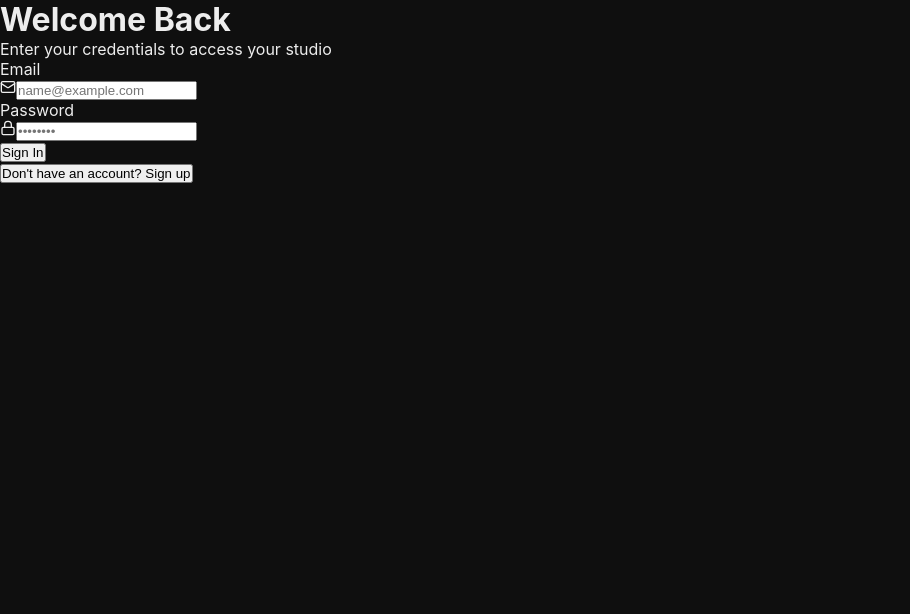
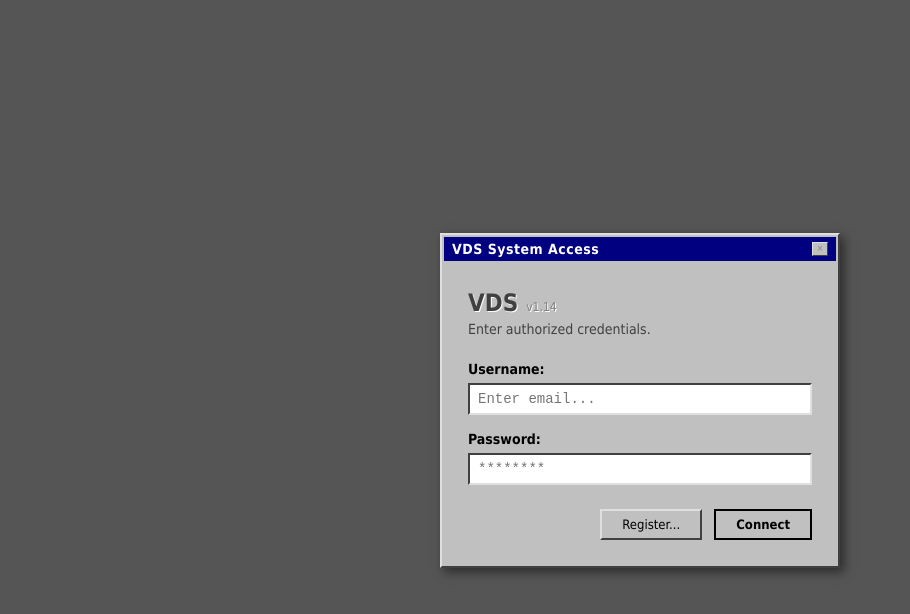
Before and after one commit to kikkbyf/vds, a Next.js app: page /login in a window 1280 px wide. Shown: the top 614 px of the page, without its empty margins (0-910 px from the left). Built offline with nearby package versions, Linux system fonts and the light colour scheme.

Commit message:
style: redesign login page with retro windows-style UI

```diff
--- a/src/app/login/page.tsx
+++ b/src/app/login/page.tsx
@@ -59,71 +59,229 @@ export default function LoginPage() {
     };
 
     return (
-        <div className="min-h-screen bg-black flex items-center justify-center p-4">
-            <div className="w-full max-w-md bg-[#111] border border-white/10 rounded-2xl p-8 shadow-2xl">
-                <div className="text-center mb-8">
-                    <h1 className="text-2xl font-bold text-white mb-2">
-                        {isLogin ? 'Welcome Back' : 'Create Account'}
-                    </h1>
-                    <p className="text-gray-400 text-sm">
-                        {isLogin ? 'Enter your credentials to access your studio' : 'Start your creative journey with VDS'}
+        <div className="login-container">
+            <div className="retro-window">
+                <div className="window-header">
+                    <div className="window-title">VDS System Access</div>
+                    <div className="window-controls">
+                        <button disabled>×</button>
+                    </div>
+                </div>
+
+                <div className="window-content">
+                    <div className="brand-section">
+                        <div className="logo-text">VDS<span className="version">v1.14</span></div>
+                        <p className="system-msg">
+                            {isLogin ? 'Enter authorized credentials.' : 'New user registration sequence.'}
                         </p>
                     </div>
 
-                <form onSubmit={handleSubmit} className="space-y-4">
-                    <div className="space-y-2">
-                        <label className="text-xs font-medium text-gray-500 uppercase tracking-wider">Email</label>
-                        <div className="relative">
-                            <Mail className="absolute left-3 top-1/2 -translate-y-1/2 text-gray-500" size={16} />
+                    <form onSubmit={handleSubmit} className="retro-form">
+                        <div className="input-group">
+                            <label>Username:</label>
                             <input
                                 name="email"
                                 type="email"
                                 required
-                                className="w-full bg-[#0a0a0a] border border-white/10 rounded-lg py-2.5 pl-10 pr-4 text-white text-sm focus:outline-none focus:border-white/30 transition-colors"
-                                placeholder="name@example.com"
+                                placeholder="Enter email..."
+                                className="retro-input"
                             />
                         </div>
-                    </div>
 
-                    <div className="space-y-2">
-                        <label className="text-xs font-medium text-gray-500 uppercase tracking-wider">Password</label>
-                        <div className="relative">
-                            <Lock className="absolute left-3 top-1/2 -translate-y-1/2 text-gray-500" size={16} />
+                        <div className="input-group">
+                            <label>Password:</label>
                             <input
                                 name="password"
                                 type="password"
                                 required
                                 minLength={6}
-                                className="w-full bg-[#0a0a0a] border border-white/10 rounded-lg py-2.5 pl-10 pr-4 text-white text-sm focus:outline-none focus:border-white/30 transition-colors"
-                                placeholder="••••••••"
+                                placeholder="********"
+                                className="retro-input"
                             />
-                        </div>
                         </div>
 
                         {error && (
-                        <div className="p-3 bg-red-500/10 border border-red-500/20 rounded-lg text-red-400 text-xs text-center">
+                            <div className="error-box">
+                                <span className="error-icon">⚠</span>
                                 {error}
                             </div>
                         )}
 
+                        <div className="action-row">
+                            <button
+                                type="button"
+                                onClick={() => setIsLogin(!isLogin)}
+                                className="retro-btn secondary"
+                            >
+                                {isLogin ? 'Register...' : 'Cancel'}
+                            </button>
+
                             <button
                                 type="submit"
                                 disabled={loading}
-                        className="w-full bg-white text-black font-medium py-2.5 rounded-lg hover:bg-gray-200 transition-colors disabled:opacity-50 disabled:cursor-not-allowed flex items-center justify-center gap-2"
+                                className="retro-btn primary"
                             >
-                        {loading ? <Loader2 className="animate-spin" size={16} /> : (isLogin ? 'Sign In' : 'Sign Up')}
-                    </button>
-                </form>
-
-                <div className="mt-6 text-center">
-                    <button
-                        onClick={() => setIsLogin(!isLogin)}
-                        className="text-xs text-gray-500 hover:text-white transition-colors"
-                    >
-                        {isLogin ? "Don't have an account? Sign up" : 'Already have an account? Sign in'}
+                                {loading ? 'Processing...' : (isLogin ? 'Connect' : 'Initialize')}
                             </button>
                         </div>
+                    </form>
                 </div>
+            </div>
+
+            <style jsx>{`
+                .login-container {
+                    min-height: 100vh;
+                    display: flex;
+                    align-items: center;
+                    justify-content: center;
+                    background: #555;
+                    font-family: 'Tahoma', 'Segoe UI', sans-serif;
+                }
+
+                .retro-window {
+                    width: 400px;
+                    background: #c0c0c0;
+                    border: 2px solid;
+                    border-color: #dfdfdf #404040 #404040 #dfdfdf;
+                    box-shadow: 4px 4px 10px rgba(0,0,0,0.5);
+                    padding: 2px;
+                }
+
+                .window-header {
+                    background: #000080;
+                    padding: 4px 8px;
+                    display: flex;
+                    justify-content: space-between;
+                    align-items: center;
+                    margin-bottom: 4px;
+                }
+
+                .window-title {
+                    color: white;
+                    font-weight: bold;
+                    font-size: 14px;
+                    letter-spacing: 0.5px;
+                }
+
+                .window-controls button {
+                    width: 16px;
+                    height: 14px;
+                    background: #c0c0c0;
+                    border: 1px solid;
+                    border-color: #dfdfdf #404040 #404040 #dfdfdf;
+                    font-size: 10px;
+                    line-height: 10px;
+                    display: flex;
+                    align-items: center;
+                    justify-content: center;
+                    cursor: default;
+                }
+
+                .window-content {
+                    padding: 24px;
+                }
+
+                .brand-section {
+                    margin-bottom: 24px;
+                }
+
+                .logo-text {
+                    font-size: 24px;
+                    font-weight: 900;
+                    color: #404040;
+                    text-shadow: 1px 1px 0px white;
+                    margin-bottom: 4px;
+                }
+
+                .version {
+                    font-size: 12px;
+                    margin-left: 8px;
+                    color: #808080;
+                    font-weight: normal;
+                }
+
+                .system-msg {
+                    font-size: 14px;
+                    color: #404040;
+                }
+
+                .retro-form {
+                    display: flex;
+                    flex-direction: column;
+                    gap: 16px;
+                }
+
+                .input-group {
+                    display: flex;
+                    flex-direction: column;
+                    gap: 6px;
+                }
+
+                label {
+                    font-size: 14px;
+                    font-weight: bold;
+                    color: #000;
+                }
+
+                .retro-input {
+                    background: white;
+                    border: 2px solid;
+                    border-color: #404040 #dfdfdf #dfdfdf #404040;
+                    padding: 6px 8px;
+                    font-family: 'Courier New', monospace;
+                    font-size: 14px;
+                    color: #000;
+                    outline: none;
+                }
+
+                .retro-input:focus {
+                    background: #fff;
+                }
+
+                .error-box {
+                    border: 1px dashed #ff0000;
+                    background: #fff0f0;
+                    color: #d00000;
+                    font-size: 12px;
+                    padding: 8px;
+                    display: flex;
+                    align-items: center;
+                    gap: 8px;
+                }
+
+                .action-row {
+                    display: flex;
+                    justify-content: flex-end;
+                    gap: 12px;
+                    margin-top: 8px;
+                }
+
+                .retro-btn {
+                    background: #c0c0c0;
+                    border: 2px solid;
+                    border-color: #dfdfdf #404040 #404040 #dfdfdf;
+                    padding: 6px 20px;
+                    font-size: 13px;
+                    color: #000;
+                    cursor: pointer;
+                    font-family: 'Tahoma', sans-serif;
+                }
+
+                .retro-btn:active {
+                    border-color: #404040 #dfdfdf #dfdfdf #404040;
+                    transform: translate(1px, 1px);
+                }
+
+                .retro-btn.primary {
+                    font-weight: bold;
+                    border: 2px solid #000; /* Extra bold border for emphasis */
+                }
+
+                .retro-btn:disabled {
+                    color: #808080;
+                    cursor: not-allowed;
+                }
+            `}</style>
         </div>
     );
 }
```
Lines whose indentation alone changed are shown as unchanged.
